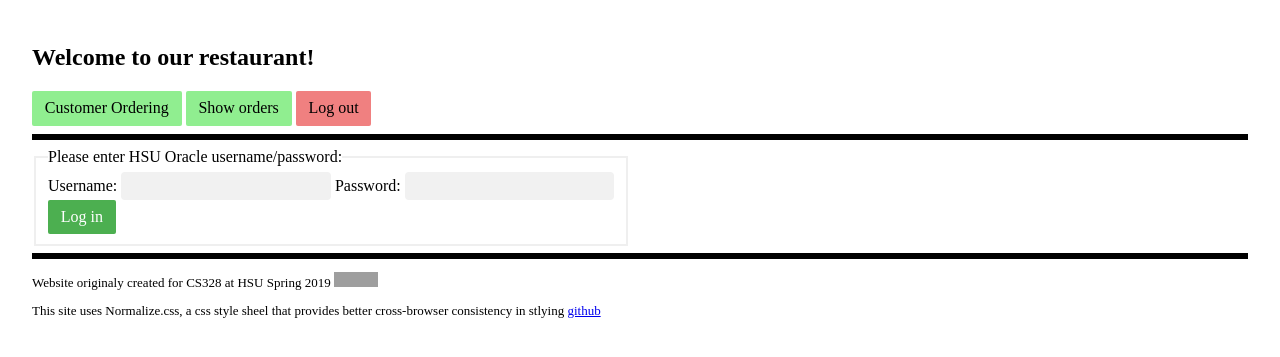
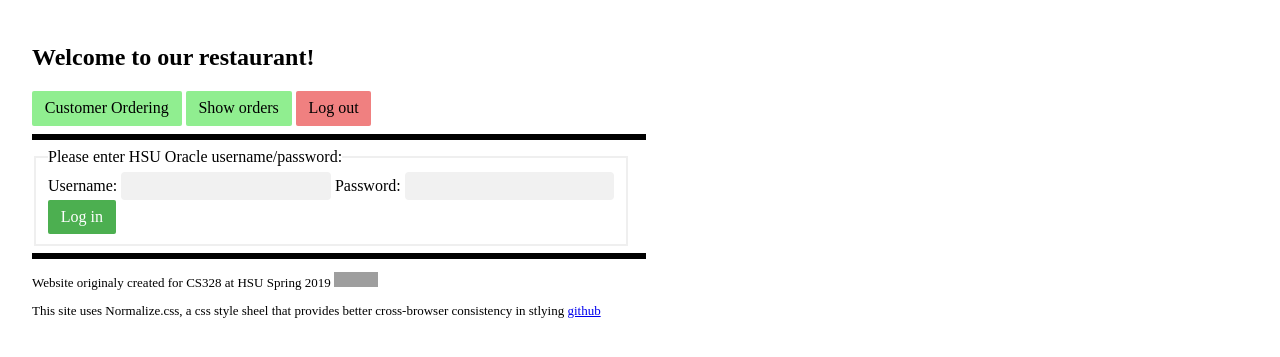
Before and after one commit to MysticalLatios/OrderSystem, a PHP site: page / in a window 1280 px wide. Shown: the top 357 px of the page. Run offline with PHP 8.4, Linux system fonts and the light colour scheme; some libraries are stand-ins or nearby versions; grey boxes are pictures that could not be loaded.

Commit message:
Moved hrs to the left and set their width to half the page

```diff
--- a/style.css
+++ b/style.css
@@ -18,7 +18,10 @@ form
 hr
 {
   border: solid;
+  width: 50%;
+  margin-inline-start: 0;
 }
+
 
 fieldset
 {
```
